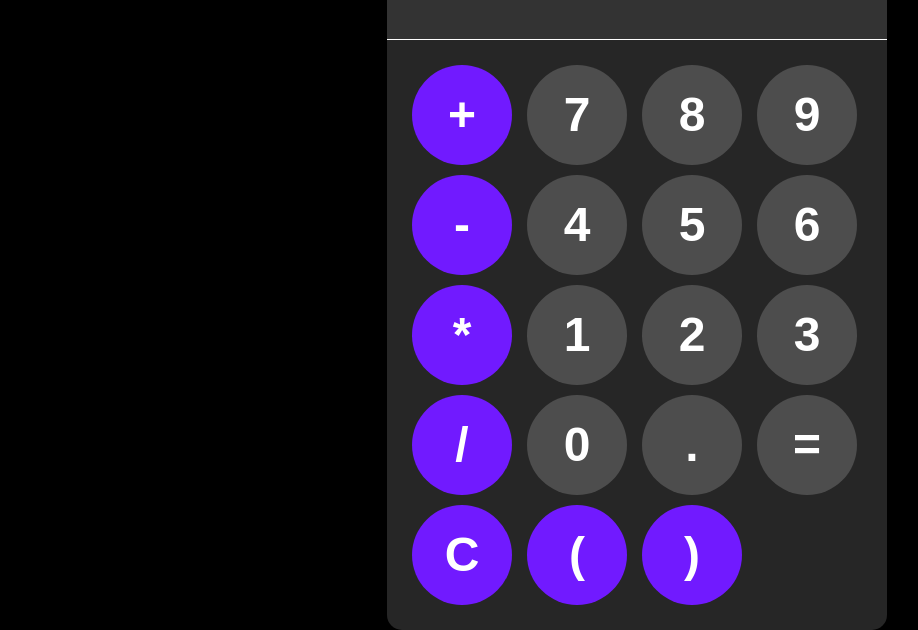
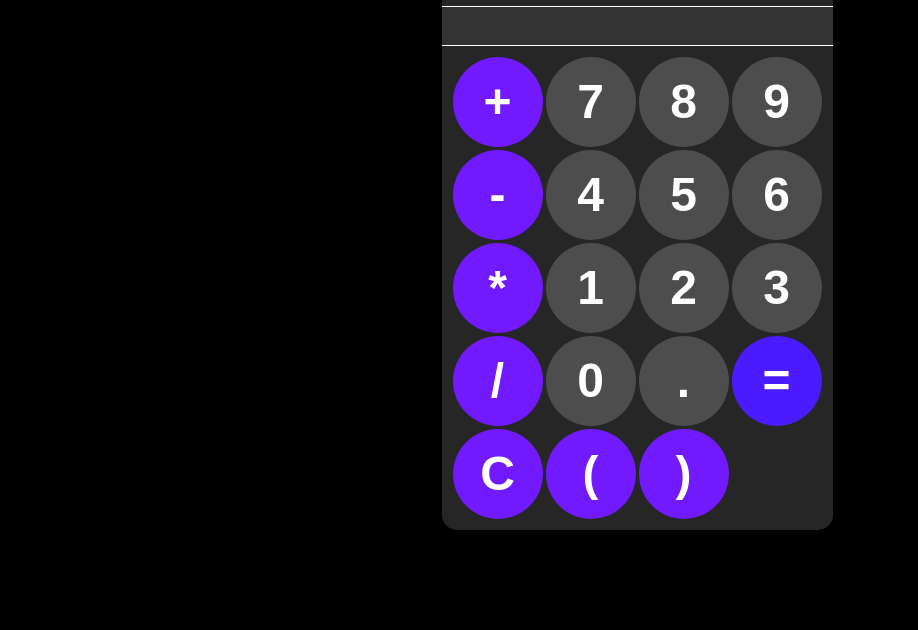
Before and after one commit to EwanQuelo/calculatrice, a plain HTML site: page index.html in a window 1280 px wide. Shown: the part 172-802 px from the top of the page, without its empty margins (3-921 px from the left). Drawn offline with Linux system fonts and the light colour scheme.

Commit message:
Add files via upload

```diff
--- a/index.html
+++ b/index.html
@@ -35,7 +35,7 @@
             <button onclick="appendToDisplay('/')" class="operator-btn">/</button>
             <button onclick="appendToDisplay('0')">0</button>
             <button onclick="appendToDisplay('.')">.</button>
-            <button onclick="calculer()">=</button>
+            <button onclick="calculer()" class="result">=</button>
             <button onclick="viderDisplay()" class="operator-btn">C</button>
             <button onclick="appendToDisplay(`(`)" class="operator-btn">(</button>
             <button onclick="appendToDisplay(')')" class="operator-btn">)</button>
--- a/style.css
+++ b/style.css
@@ -8,6 +8,7 @@ body{
     background-color: hsl(0, 0%, 0%);
 }
 /* CALCULATRICE */
+@media screen and (min-width: 800px) {
     #calculatrice{
         font-family: Arial, sans-serif;
         background-color: hsl(0, 0%, 15%);
@@ -43,6 +44,42 @@ button{
         font-weight: bold;
         cursor: pointer;
     }
+  }
+#calculatrice{
+    font-family: Arial, sans-serif;
+    background-color: hsl(0, 0%, 15%);
+    border-radius: 15px;
+    max-width: 500px;
+    overflow: hidden;
+}
+#resultat{
+    width: 100%;
+    padding: 10px;
+    font-size: 1rem;
+    text-align: left;
+    border: none;
+    background-color: hsl(0, 0%, 20%);
+    color: white;
+    border-top: solid white 1px ;
+    border-bottom: solid white 1px ;
+}
+#touches{
+    display: grid;
+    grid-template-columns: repeat(4, 1fr);
+    gap: 3px;
+    padding: 11px;
+}
+button{
+    width: 90px;
+    height: 90px;
+    border-radius: 50px;
+    border: none;
+    background-color: hsl(0, 0%, 30%);
+    color: white;
+    font-size: 3rem;
+    font-weight: bold;
+    cursor: pointer;
+}
 button:hover{
     background-color: hsl(0, 0%, 40%);
 }
@@ -57,6 +94,16 @@ button:active{
 }
 .operator-btn:active{
     background-color: hsl(263, 100%, 75%);
+}
+
+.result{
+    background-color: hsl(253, 100%, 55%);
+}
+.result:hover{
+    background-color: hsl(253, 100%, 65%);
+}
+.result:active{
+    background-color: hsl(253, 100%, 75%);
 }
 
 /* H1 */
```
Lines whose indentation alone changed are shown as unchanged.
